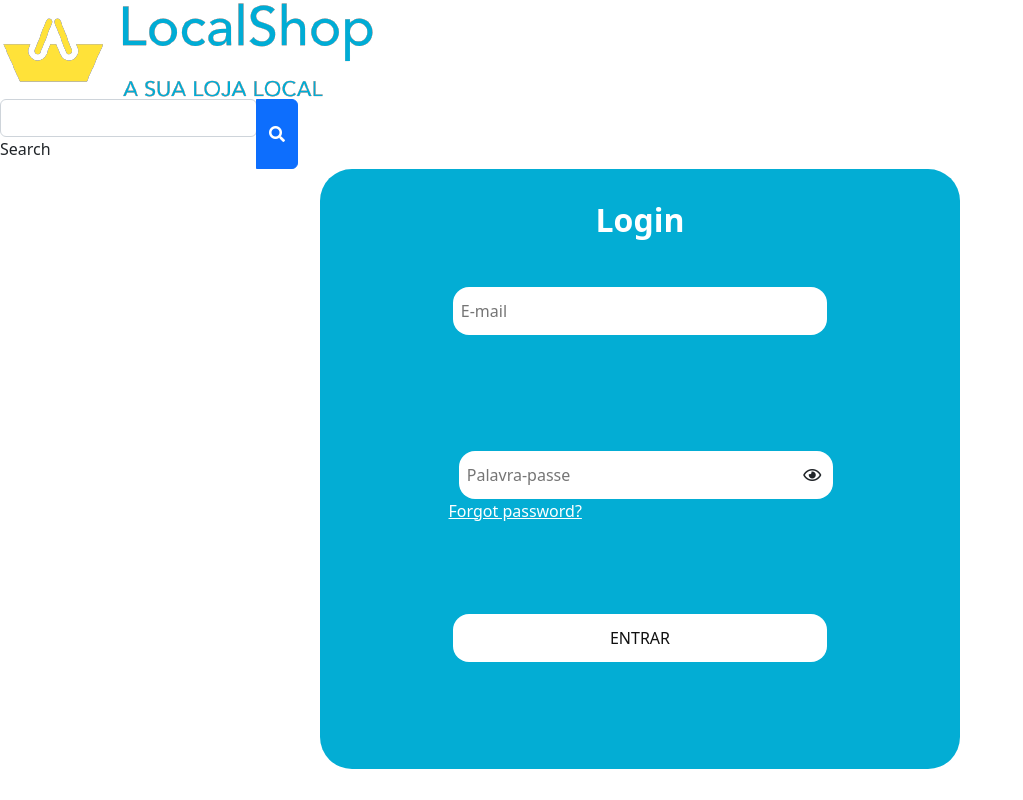
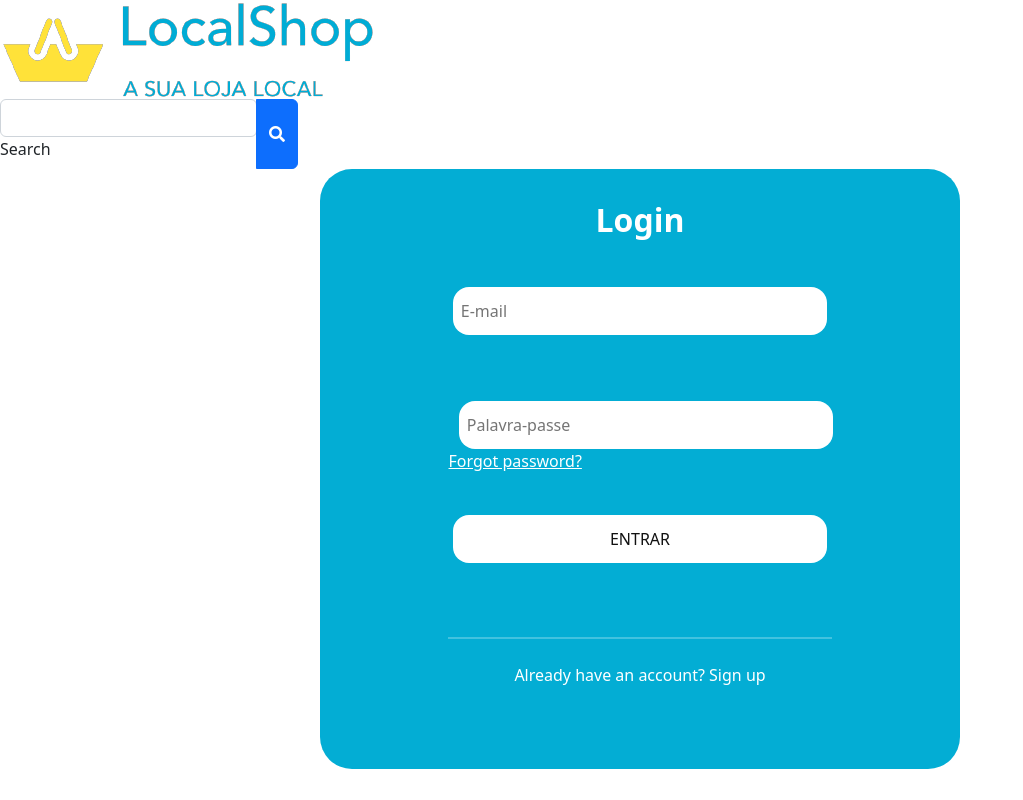
Before and after one commit to FelipeCardos/PTI, a React (Vite) app in the folder Projeto/code/client/shop-vite/: page /login in a window 1280 px wide. Shown: the whole page, without its empty margins (0-1023 px from the left). Built offline with nearby package versions, Linux system fonts and the light colour scheme.

Commit message:
Parte do registo hehe

```diff
--- a/Projeto/code/client/shop-vite/src/components/Login/Login.css
+++ b/Projeto/code/client/shop-vite/src/components/Login/Login.css
@@ -1,3 +1,7 @@
+a {
+  cursor: pointer;
+}
+
 .loginTitle {
   font-size: 2em;
   font-weight: bold;
@@ -22,6 +26,7 @@
   height: 100%;
   text-align: center;
   padding: 0.5em;
+  color: white;
 }
 
 .loginButton,
@@ -52,3 +57,8 @@
   border: 1px solid #a88734 #9c7e31 #846a29;
   color: #111;
 }
+
+.hr {
+  width: 60%;
+  border: 1px solid white;
+}
--- a/Projeto/code/client/shop-vite/src/components/Login/Login.jsx
+++ b/Projeto/code/client/shop-vite/src/components/Login/Login.jsx
@@ -65,6 +65,10 @@ export default function Login(props) {
           </button>
           <div id='gSignIn'></div>
         </div>
+        <hr className='hr' />
+        <div>
+          Already have an account? <a>Sign up</a>
+        </div>
       </form>
     </div>
   );
```
